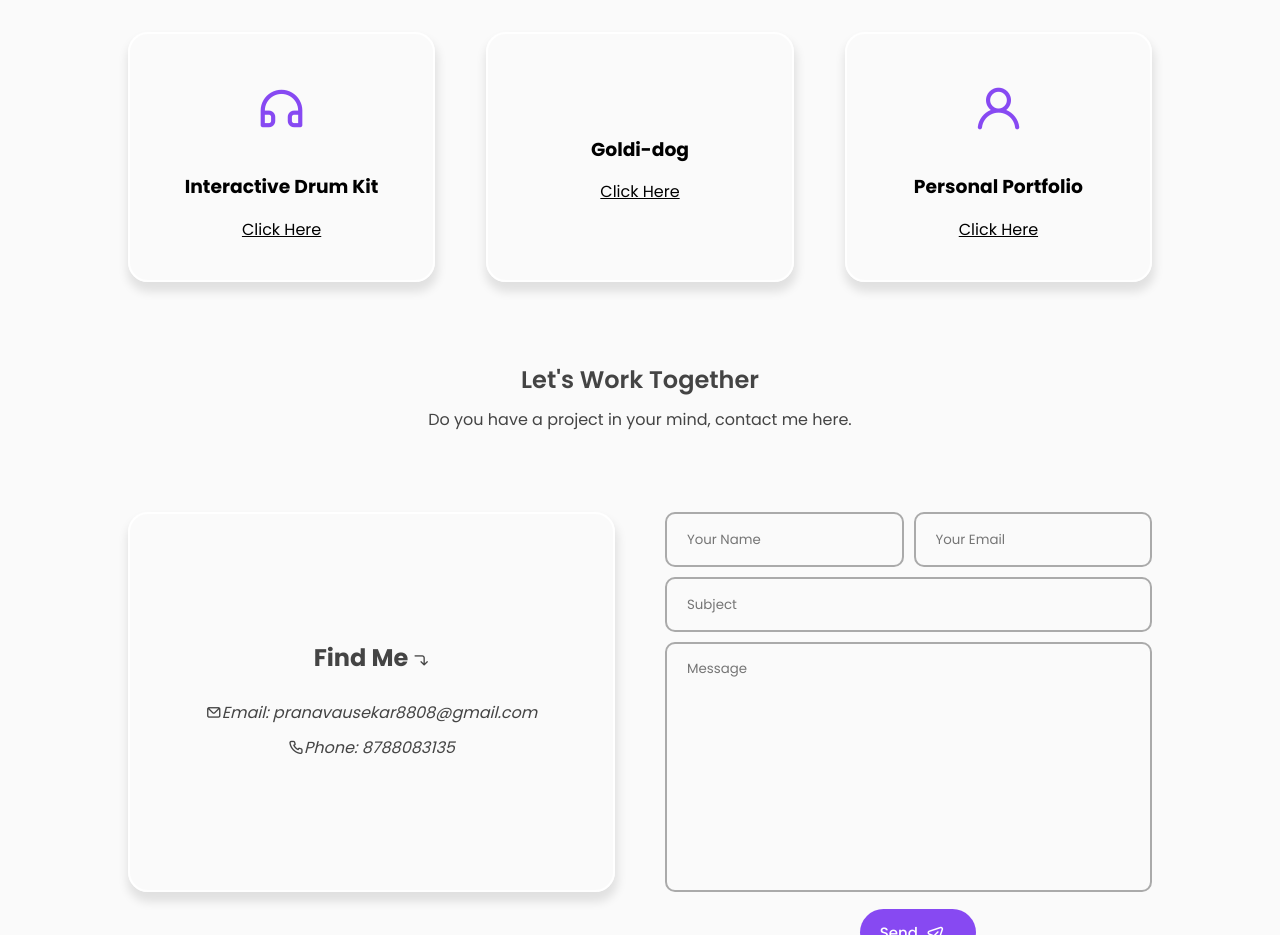
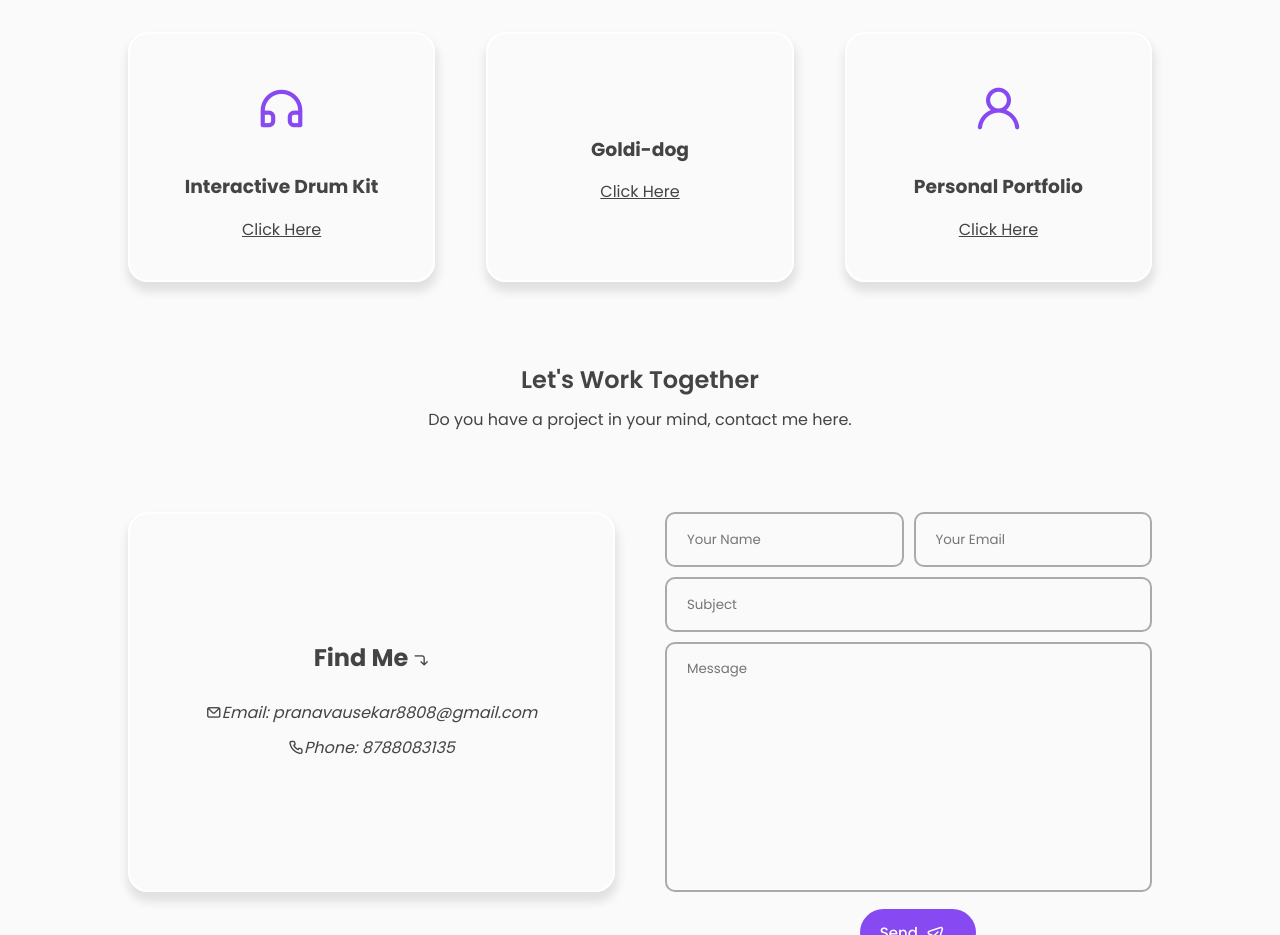
Before and after one commit to Pranav-Ausekar/Sunstone-Project-3_Portfolio-Website, a plain HTML site: page index.html in a window 1280 px wide. Shown: the part 1480-2415 px from the top of the page. Drawn offline with nearby package versions, Linux system fonts and the light colour scheme; some icons are missing; a web font is replaced by a local one.

Commit message:
modified css file

```diff
--- a/style.css
+++ b/style.css
@@ -558,6 +558,10 @@ i {
     cursor: pointer;
 }
 
+.project-box h3 {
+    color: var(--text-color);
+}
+
 .project-box>i {
     font-size: 50px;
     color: #8749f2;
@@ -568,6 +572,7 @@ i {
     color: inherit;
     /* Inherits color from .project-box */
     margin-top: 5%;
+    color: var(--text-color);
 }
 
 .project-box:hover a {
```
